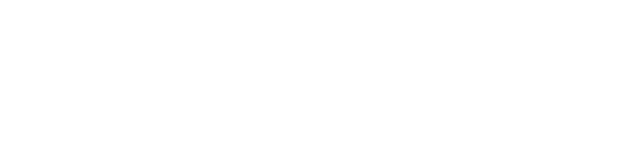
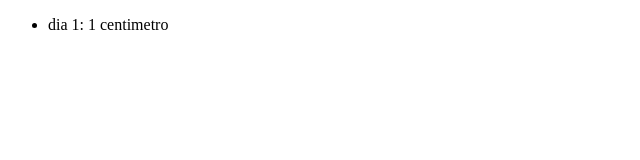
Before and after one commit to bccaldas/repositorio_teste, a plain HTML site: page index.html in a window 1280 px wide. Shown: the whole page, without its empty margins (0-640 px from the left). Drawn offline with Linux system fonts and the light colour scheme.

Commit message:
dia 1 de crescimento da arvore

```diff
--- a/index.html
+++ b/index.html
@@ -7,6 +7,10 @@
     <title>Document</title>
 </head>
 <body>
-
+    <main>
+        <ul>
+            <li>dia 1: 1 centimetro</li>
+        </ul>
+    </main>
 </body>
 </html>
```
